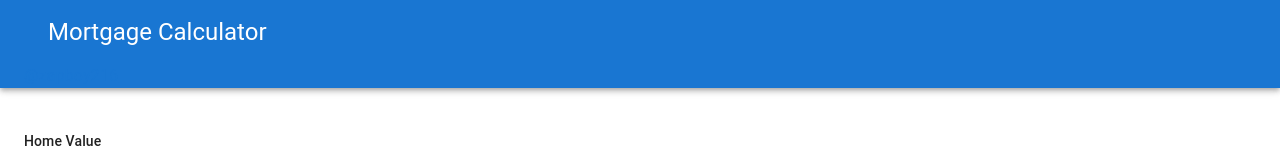
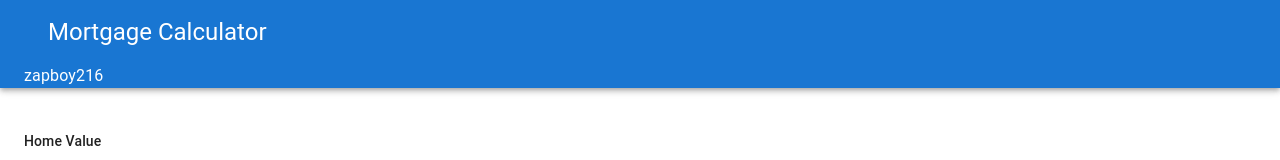
Before and after one commit to Max-OSSoftware/react-mortgage-calculator, a React (Create React App) app: page / in a window 1280 px wide. Shown: the top 160 px of the page. Built offline with nearby package versions, Linux system fonts and the light colour scheme.

Commit message:
Remove unnecessary link in Navbar component

```diff
--- a/src/Components/Navbar.js
+++ b/src/Components/Navbar.js
@@ -2,7 +2,6 @@ import AppBar from "@mui/material/AppBar";
 import Toolbar from "@mui/material/Toolbar";
 import Typography from "@mui/material/Typography";
 import { Container } from "@mui/system";
-import Link from "@mui/material/Link";
 
 const Navbar = () => {
   return (
@@ -10,12 +9,9 @@ const Navbar = () => {
       <Container maxWidth="xl">
         <Toolbar>
           <Typography variant="h5">Mortgage Calculator</Typography>
+
         </Toolbar>
-        <Typography variant="a">
-          <Link href="https://twitter.com/zapboy216" target="_blank" rel="noopener" text-color="white">
-            @zapboy216
-          </Link>
-        </Typography>
+        <Typography variant="p"> zapboy216</Typography>
       </Container>
     </AppBar>
   );
```
